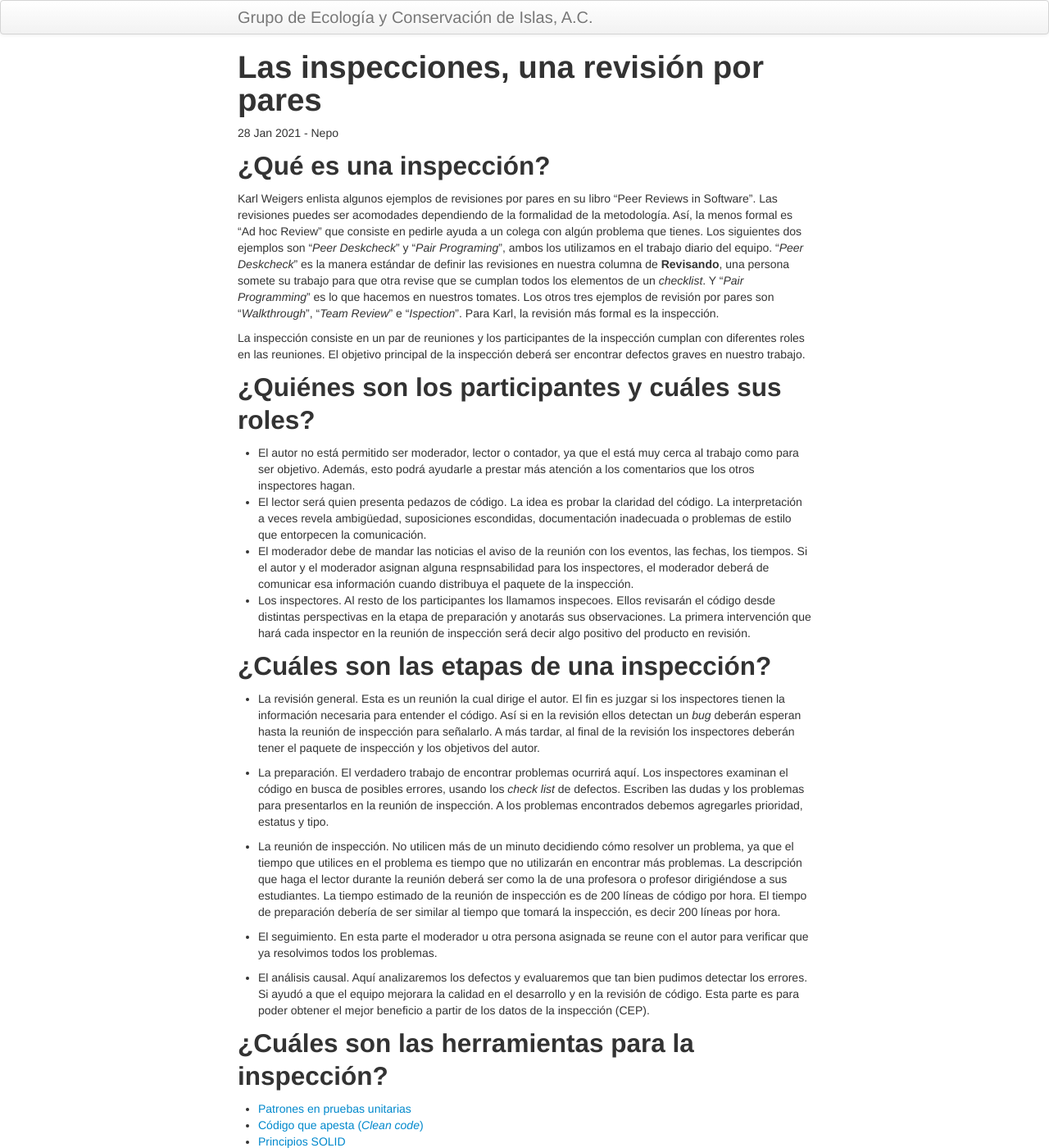
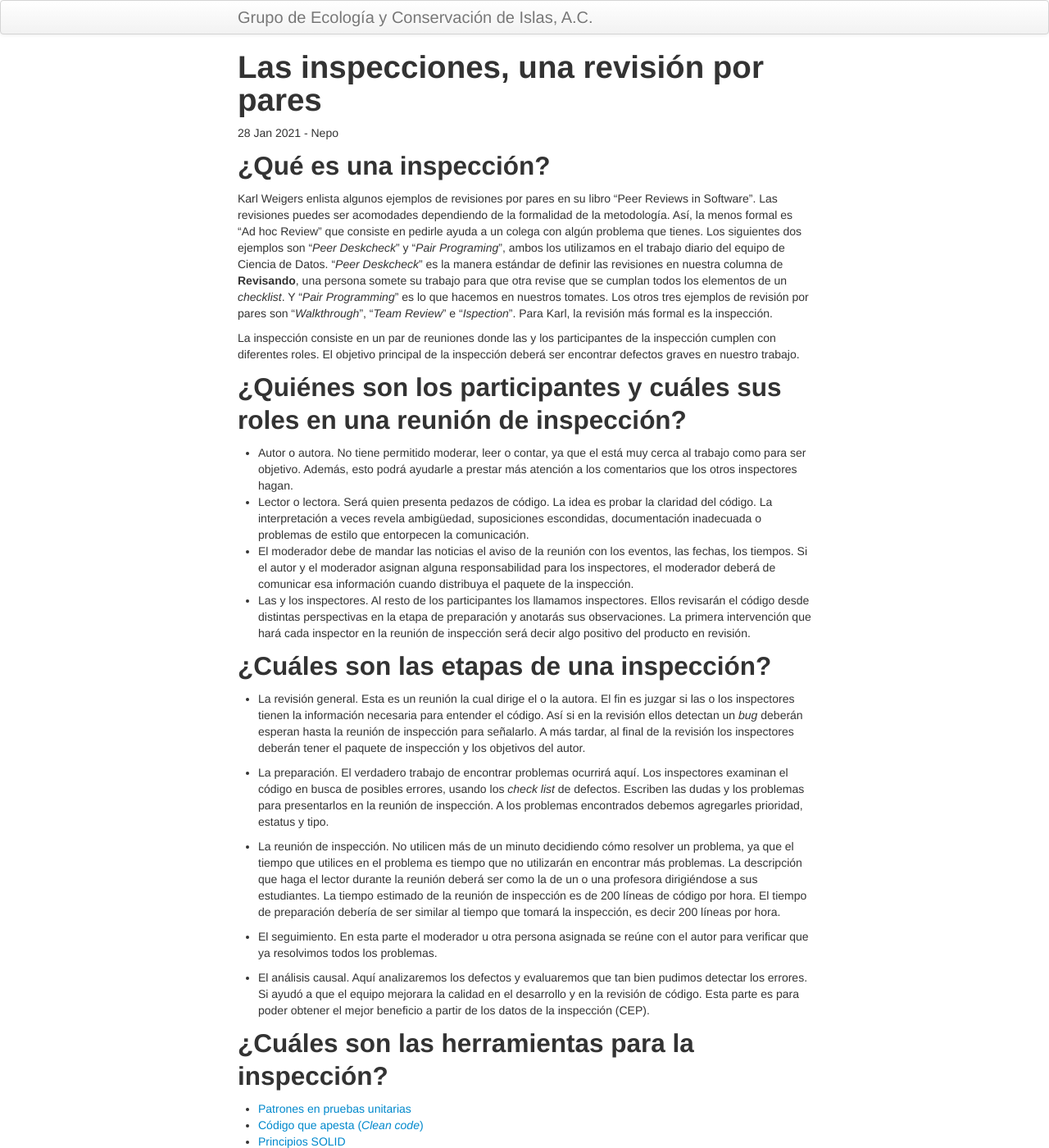
Before and after one commit to LizethMReyes/islasgeci.github.io, a Jekyll site: the page built from _posts/2021-01-28-inspecciones.md, in a window 1280 px wide and 1400 px high. Shown: the whole window at 82% size. Built offline with Jekyll 4.4.1, drawn with Linux system fonts in a browser that asks for light colours.

Commit message:
Apply suggestions from code review
⚕️ Attend corrections from MB and XP

Co-authored-by: MaritzaB <56838850+MaritzaB@users.noreply.github.com>
Co-authored-by: Xavier Paredes <jxavierpp1@gmail.com>

```diff
--- a/_posts/2021-01-28-inspecciones.md
+++ b/_posts/2021-01-28-inspecciones.md
@@ -10,33 +10,33 @@ Karl Weigers enlista algunos ejemplos de revisiones por pares en su libro "Peer
 Software". Las revisiones puedes ser acomodades dependiendo de la formalidad de la metodología. Así,
 la menos formal es "Ad hoc Review" que consiste en pedirle ayuda a un colega con algún problema que
 tienes. Los siguientes dos ejemplos son "_Peer Deskcheck_" y "_Pair Programing_", ambos los
-utilizamos en el trabajo diario del equipo. "_Peer Deskcheck_" es la manera estándar de definir las
+utilizamos en el trabajo diario del equipo de Ciencia de Datos. "_Peer Deskcheck_" es la manera estándar de definir las
 revisiones en nuestra columna de **Revisando**, una persona somete su trabajo para que otra revise
 que se cumplan todos los elementos de un _checklist_. Y "_Pair Programming_" es lo que hacemos en
 nuestros tomates. Los otros tres ejemplos de revisión por pares son "_Walkthrough_", "_Team Review_"
 e "_Ispection_". Para Karl, la revisión más formal es la inspección.
 
-La inspección consiste en un par de reuniones y los participantes de la inspección cumplan con
-diferentes roles en las reuniones. El objetivo principal de la inspección deberá ser encontrar
+La inspección consiste en un par de reuniones donde las y los participantes de la inspección cumplen con
+diferentes roles. El objetivo principal de la inspección deberá ser encontrar
 defectos graves en nuestro trabajo.
 
-## ¿Quiénes son los participantes y cuáles sus roles?
-- El autor no está permitido ser moderador, lector o contador, ya que el está muy cerca al trabajo
+## ¿Quiénes son los participantes y cuáles sus roles en una reunión de inspección?
+- Autor o autora.  No tiene permitido moderar, leer o contar, ya que el está muy cerca al trabajo
 como para ser objetivo. Además, esto podrá ayudarle a prestar más atención a los comentarios que los
 otros inspectores hagan.
-- El lector será quien presenta pedazos de código. La idea es probar la claridad del código. La
+- Lector o lectora. Será quien presenta pedazos de código. La idea es probar la claridad del código. La
   interpretación a veces revela ambigüedad, suposiciones escondidas, documentación inadecuada o
   problemas de estilo que entorpecen la comunicación.
 - El moderador debe de mandar las noticias el aviso de la reunión con los eventos, las fechas, los
-tiempos. Si el autor y el moderador asignan alguna respnsabilidad para los inspectores, el moderador
+tiempos. Si el autor y el moderador asignan alguna responsabilidad para los inspectores, el moderador
 deberá de comunicar esa información cuando distribuya el paquete de la inspección.
-- Los inspectores. Al resto de los participantes los llamamos inspecoes. Ellos revisarán el código
+- Las y los inspectores. Al resto de los participantes los llamamos inspectores. Ellos revisarán el código
   desde distintas perspectivas en la etapa de preparación y anotarás sus observaciones. La primera
   intervención que hará cada inspector en la reunión de inspección será decir algo positivo del
   producto en revisión.
 
 ## ¿Cuáles son las etapas de una inspección?
-- La revisión general. Esta es un reunión la cual dirige el autor. El fin es juzgar si los
+- La revisión general. Esta es un reunión la cual dirige el o la autora. El fin es juzgar si las o los
   inspectores tienen la información necesaria para entender el código. Así si en la revisión ellos
   detectan un _bug_ deberán esperan hasta la reunión de inspección para señalarlo. A más tardar, al
   final de la revisión los inspectores deberán tener el paquete de inspección y los objetivos del
@@ -49,12 +49,11 @@ debemos agregarles prioridad, estatus y tipo.
 
 - La reunión de inspección. No utilicen más de un minuto decidiendo cómo resolver un problema, ya
   que el tiempo que utilices en el problema es tiempo que no utilizarán en encontrar más problemas.
-  La descripción que haga el lector durante la reunión deberá ser como la de una profesora o
-  profesor dirigiéndose a sus estudiantes. La tiempo estimado de la reunión de inspección es de 200
+  La descripción que haga el lector durante la reunión deberá ser como la de un o una profesora dirigiéndose a sus estudiantes. La tiempo estimado de la reunión de inspección es de 200
   líneas de código por hora. El tiempo de preparación debería de ser similar al tiempo que tomará la
   inspección, es decir 200 líneas por hora.
 
-- El seguimiento. En esta parte el moderador u otra persona asignada se reune con el autor para
+- El seguimiento. En esta parte el moderador u otra persona asignada se reúne con el autor para
   verificar que ya resolvimos todos los problemas.
 
 - El análisis causal. Aquí analizaremos los defectos y evaluaremos que tan bien pudimos detectar los
```
